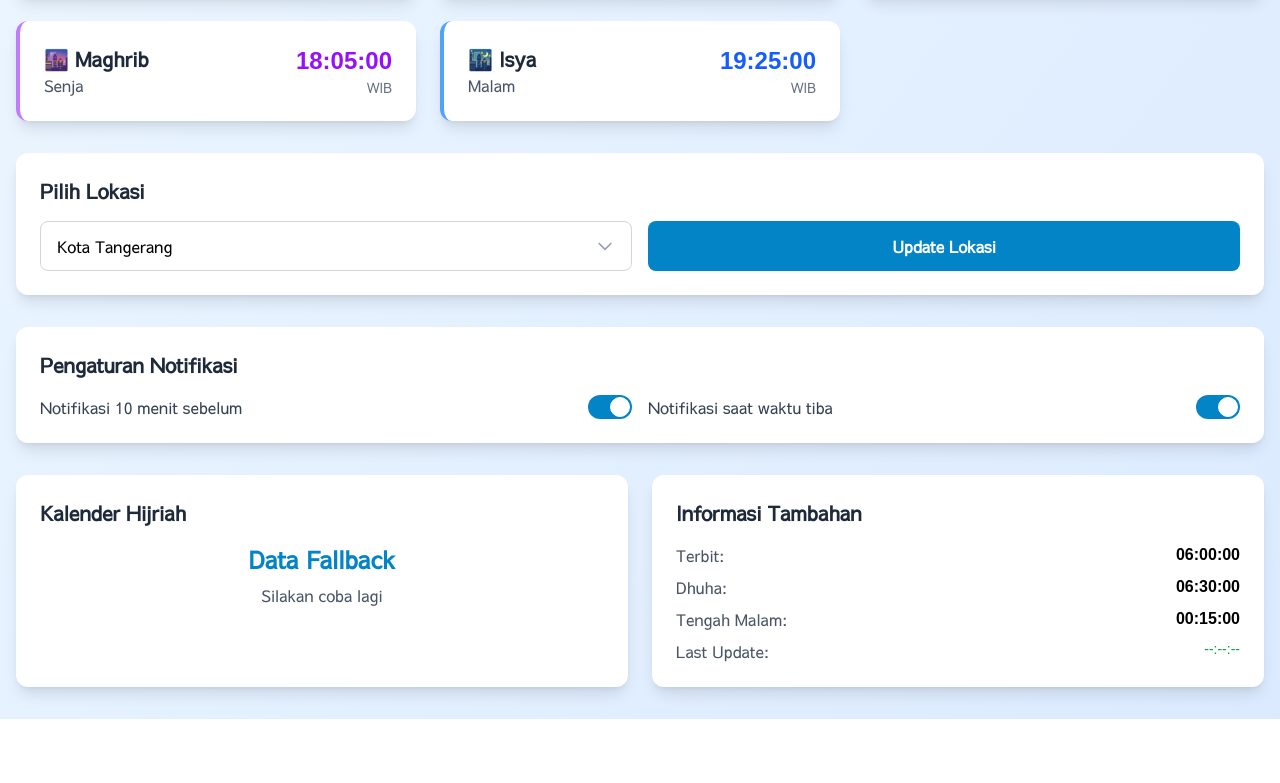
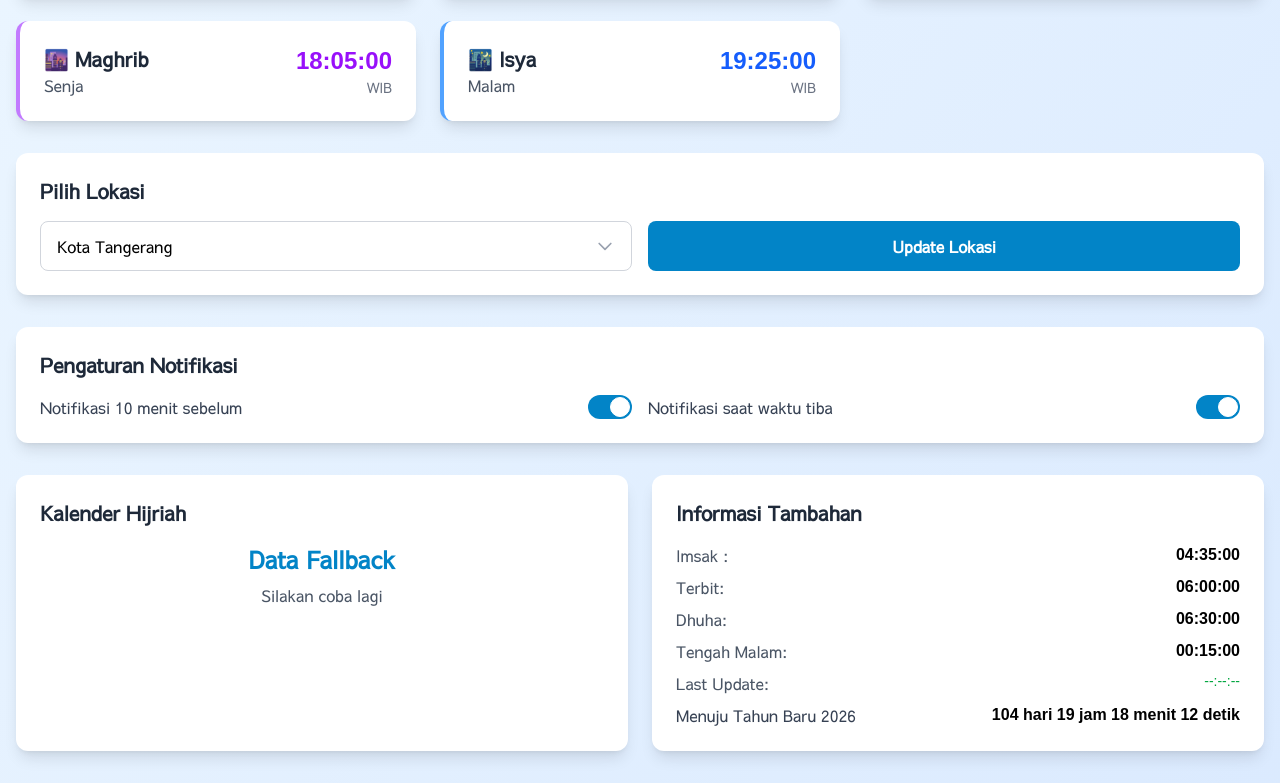
Before and after one commit to giridiwa44/prayer-schedules, a website: page index.html in a window 1280 px wide. Shown: the part 953-1736 px from the top of the page. Before the commit the page ends 1672 px from the top, so only its background shows below. Drawn offline with nearby package versions, Linux system fonts and the light colour scheme; no server answers; a web font is replaced by a local one.

Commit message:
Perbaikan Pemilihan Lokasi & Penambahan Countdown Event

```diff
--- a/index.html
+++ b/index.html
@@ -86,24 +86,7 @@
                 <div class="relative w-full">
 
                     <!-- Dropdown Kota dengan AlpineJS -->
-                    <div x-data="{
-                         open: false,
-                         selectedId: '1107',
-                         selectedName: 'Kota Tangerang',
-                         cities: [
-                            { id: '1107', name: 'Kota Tangerang' },
-                            { id: '1301', name: 'Jakarta' },
-                            { id: '1638', name: 'Surabaya' },
-                            { id: '1201', name: 'Bandung' },
-                            { id: '0228', name: 'Medan' },
-                            { id: '1433', name: 'Semarang' },
-                            { id: '1271', name: 'Makassar' },
-                            { id: '1219', name: 'Palembang' },
-                            { id: '1505', name: 'Yogyakarta' },
-                            { id: '1633', name: 'Kota Madiun' },
-                            { id: '1612', name: 'Kabupaten Madiun' }
-                        ]
-                        }" class="relative w-full">
+                    <div x-data="cityDropdown()" x-init="init()" class="relative w-full">
 
                         <!-- Hidden input untuk submit ke form -->
                         <input type="hidden"  id="citySelect" name="city_id" :value="selectedId">
@@ -132,7 +115,7 @@
                     >
                         <template x-for="city in cities" :key="city.id">
                         <li
-                            @click="selectedId = city.id; selectedName = city.name; open = false"
+                            @click="selectCity(city)"
                             class="px-4 py-2 cursor-pointer hover:bg-gray-100"
                             x-text="city.name"
                         ></li>
@@ -180,6 +163,11 @@
             <div class="bg-white rounded-xl shadow-lg p-6">
                 <h3 class="text-xl font-bold text-gray-800 mb-4">Informasi Tambahan</h3>
                 <div class="space-y-2">
+
+                    <div class="flex justify-between">
+                        <span class="text-gray-600">Imsak :</span>
+                        <span class="font-mono font-semibold" id="imsak">--:--:--</span>
+                    </div>
                     <div class="flex justify-between">
                         <span class="text-gray-600">Terbit:</span>
                         <span class="font-mono font-semibold" id="sunrise">--:--:--</span>
@@ -196,15 +184,111 @@
                         <span class="text-gray-600">Last Update:</span>
                         <span class="font-mono text-sm text-green-600" id="lastUpdate">--:--:--</span>
                     </div>
+                    <div class="flex justify-between">
+                        <span class="text-gray-700" id="eventName"></span>
+                        <span class="font-mono font-semibold" id="countdown"></span>
+                    </div>
                 </div>
             </div>
         </div>
     </div>
+    <!-- Alphine JS List Style -->
+     <script>
+    function cityDropdown() {
+    return {
+        open: false,
+        selectedId: '1107',
+        selectedName: 'Kota Tangerang',
+        cities: [
+            { id: '1107', name: 'Kota Tangerang' },
+            { id: '1301', name: 'Jakarta' },
+            { id: '1638', name: 'Surabaya' },
+            { id: '1201', name: 'Bandung' },
+            { id: '0228', name: 'Medan' },
+            { id: '1433', name: 'Semarang' },
+            { id: '1271', name: 'Makassar' },
+            { id: '1219', name: 'Palembang' },
+            { id: '1505', name: 'Yogyakarta' },
+            { id: '1633', name: 'Kota Madiun' },
+            { id: '1612', name: 'Kabupaten Madiun' }
+        ],
+        init() {
+        // cek kalau ada data di localStorage
+            const savedCity = JSON.parse(localStorage.getItem('selectedCity'));
+            if (savedCity) {
+                this.selectedId = savedCity.id;
+                this.selectedName = savedCity.name;
+            }
+        },
+        selectCity(city) {
+            this.selectedId = city.id;
+            this.selectedName = city.name;
+            this.open = false;
+            // simpan ke localStorage
+            localStorage.setItem('selectedCity', JSON.stringify(city));
+        }
+    }
+    }
+    </script>
+    <!-- Countdown Event -->
+    <script>
+        const events = [
+            { name: "Tahun Baru 2026", date: "2026-01-01T00:00:00" },
+            { name: "Isra Mi'raj 1447 H", date: "2026-01-16T00:00:00" },
+            { name: "Ramadhan 1447 H", date: "2026-02-18T00:00:00" },
+            { name: "Idul Fitri 1447 H", date: "2026-03-19T00:00:00" },
+            { name: "Idul Adha 1447 H", date: "2026-05-26T00:00:00" },
+            { name: "1 Muharram 1448 H", date: "2026-07-07T00:00:00" },
+            { name: "Maulid Nabi 1448 H", date: "2026-08-25T00:00:00" },
+            { name: "Hari Kemerdekaan RI", date: "2026-08-17T00:00:00" },
+        ];
+
+        function getNextEvent(){
+            const now = new Date().getTime();
+            return events.find(ev => new Date(ev.date).getTime() > now);
+        }
+
+        function startCountdown(event) {
+            const eventNameEl = document.getElementById("eventName");
+            const countdownEl = document.getElementById("countdown");
+
+            eventNameEl.textContent = `Menuju ${event.name}`;
+
+            const timer = setInterval(() => {
+                const now = new Date().getTime();
+                const distance = new Date(event.date).getTime() - now;
+
+                if (distance <= 0) {
+                    clearInterval(timer);
+                    countdownEl.textContent = `${event.name} sudah dimulai 🎉`;
+                    // Otomatis lanjut ke event berikutnya
+                    const next = getNextEvent();
+                    if (next) startCountdown(next);
+                    return;
+                }
+
+                const days = Math.floor(distance / (1000 * 60 * 60 * 24));
+                const hours = Math.floor((distance % (1000 * 60 * 60 * 24)) / (1000 * 60 * 60));
+                const minutes = Math.floor((distance % (1000 * 60 * 60)) / (1000 * 60));
+                const seconds = Math.floor((distance % (1000 * 60)) / 1000);
+
+                countdownEl.textContent = `${days} hari ${hours} jam ${minutes} menit ${seconds} detik`;
+            }, 1000);
+        }
+
+        // Mulai dari event terdekat
+        const nextEvent = getNextEvent();
+        if (nextEvent) startCountdown(nextEvent);
+        else document.getElementById("countdown").textContent = "Tidak ada event berikutnya 🎊";
+    </script>
+    <!-- Countdown Event End -->
+    <!-- PWA -->
     <script>
     window.addEventListener("beforeInstallPrompt", (e) => {
         console.log("Successed Installing App");
     });
     </script>
+    <!-- PWA Settings -->
     <script>
         // City mapping for MyQuran API
         const cityNames = {
@@ -590,6 +674,7 @@
         }
 
         function updateAdditionalInfo(jadwal) {
+            document.getElementById('imsak').textContent = formatTimeWithSeconds(jadwal.imsak || '--:--');
             document.getElementById('sunrise').textContent = formatTimeWithSeconds(jadwal.terbit || '--:--');
             document.getElementById('dhuha').textContent = formatTimeWithSeconds(jadwal.dhuha || '--:--');
             document.getElementById('midnight').textContent = formatTimeWithSeconds(jadwal.tengah_malam || '--:--');
```
